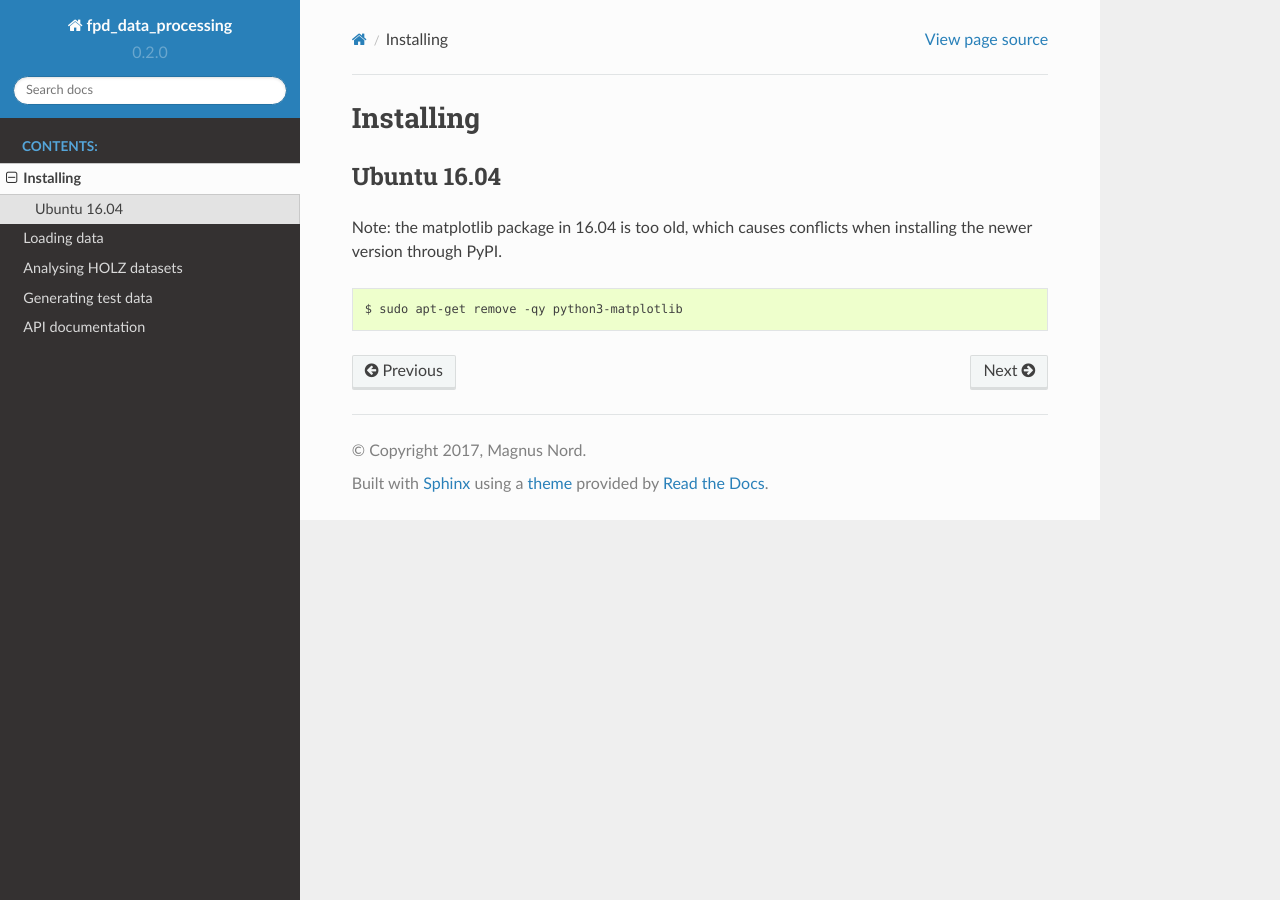
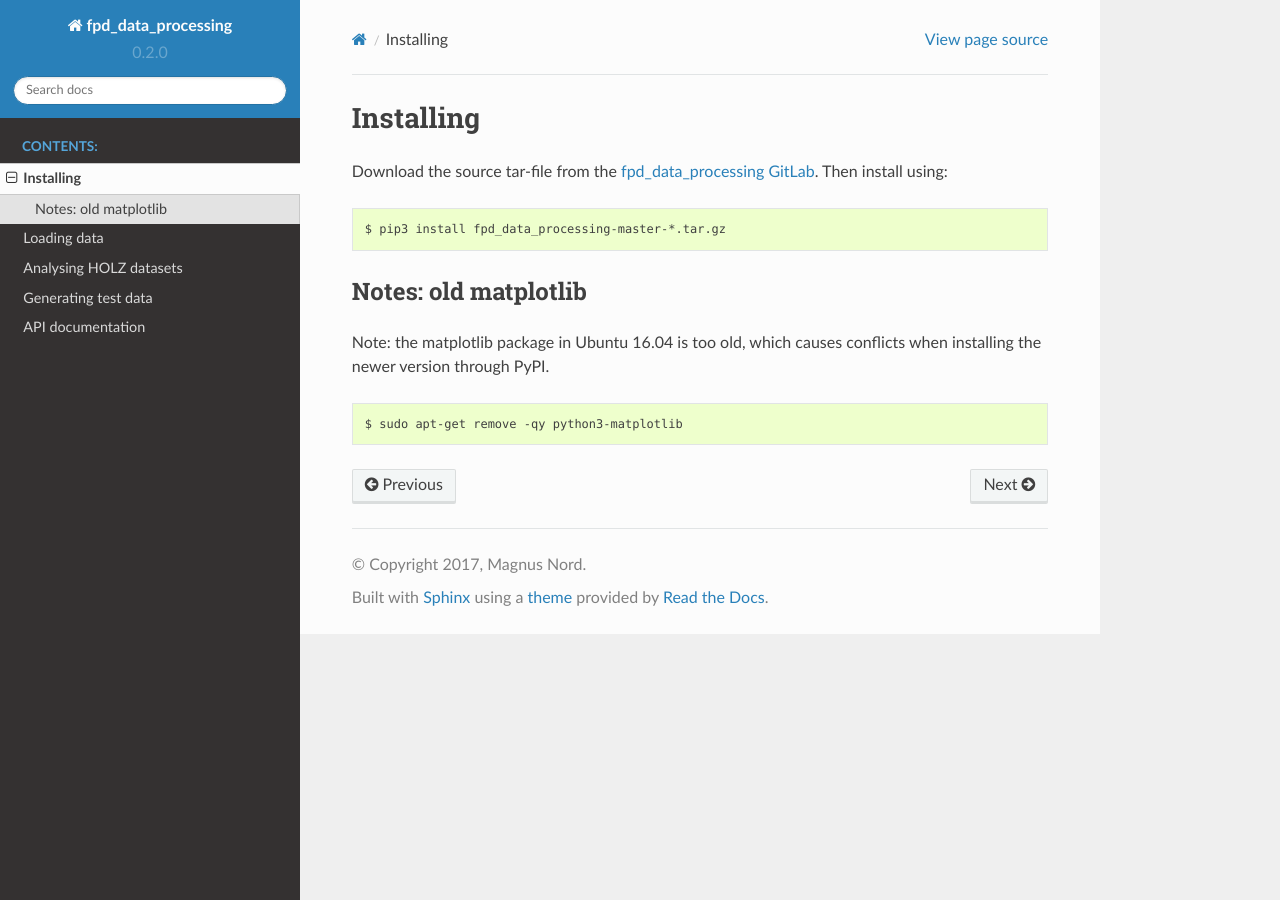
Before and after one commit to pyxem/pyxem, a Sphinx documentation site: the page built from doc/install.rst, in a window 1280 px wide. Built offline with Sphinx 7.4.7 and the Read the Docs theme 2.0.0, drawn with Linux system fonts in a browser that asks for light colours.

Commit message:
doc: minor improvements to install documentation

```diff
--- a/doc/install.rst
+++ b/doc/install.rst
@@ -4,10 +4,18 @@
 Installing
 ==========
 
-Ubuntu 16.04
-------------
+Download the source tar-file from the `fpd_data_processing GitLab <https://gitlab.com/pixelated_stem/fpd_data_processing/repository/master/archive.tar.gz>`__.
+Then install using:
 
-Note: the matplotlib package in 16.04 is too old, which causes conflicts when installing the newer version through PyPI.
+.. code-block:: bash
+
+    $ pip3 install fpd_data_processing-master-*.tar.gz
+
+
+Notes: old matplotlib
+---------------------
+
+Note: the matplotlib package in Ubuntu 16.04 is too old, which causes conflicts when installing the newer version through PyPI.
 
 .. code-block:: bash
 
```
